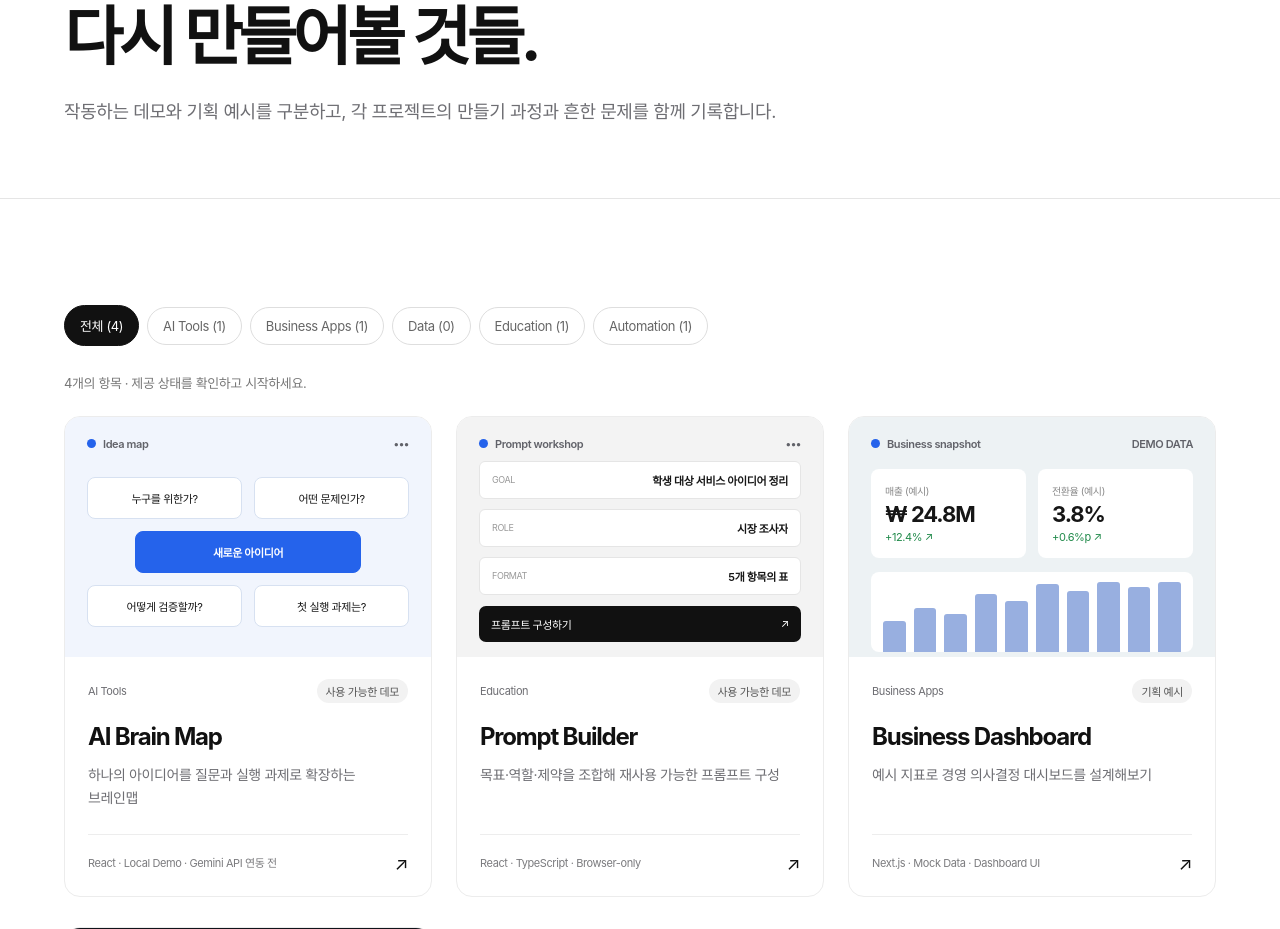
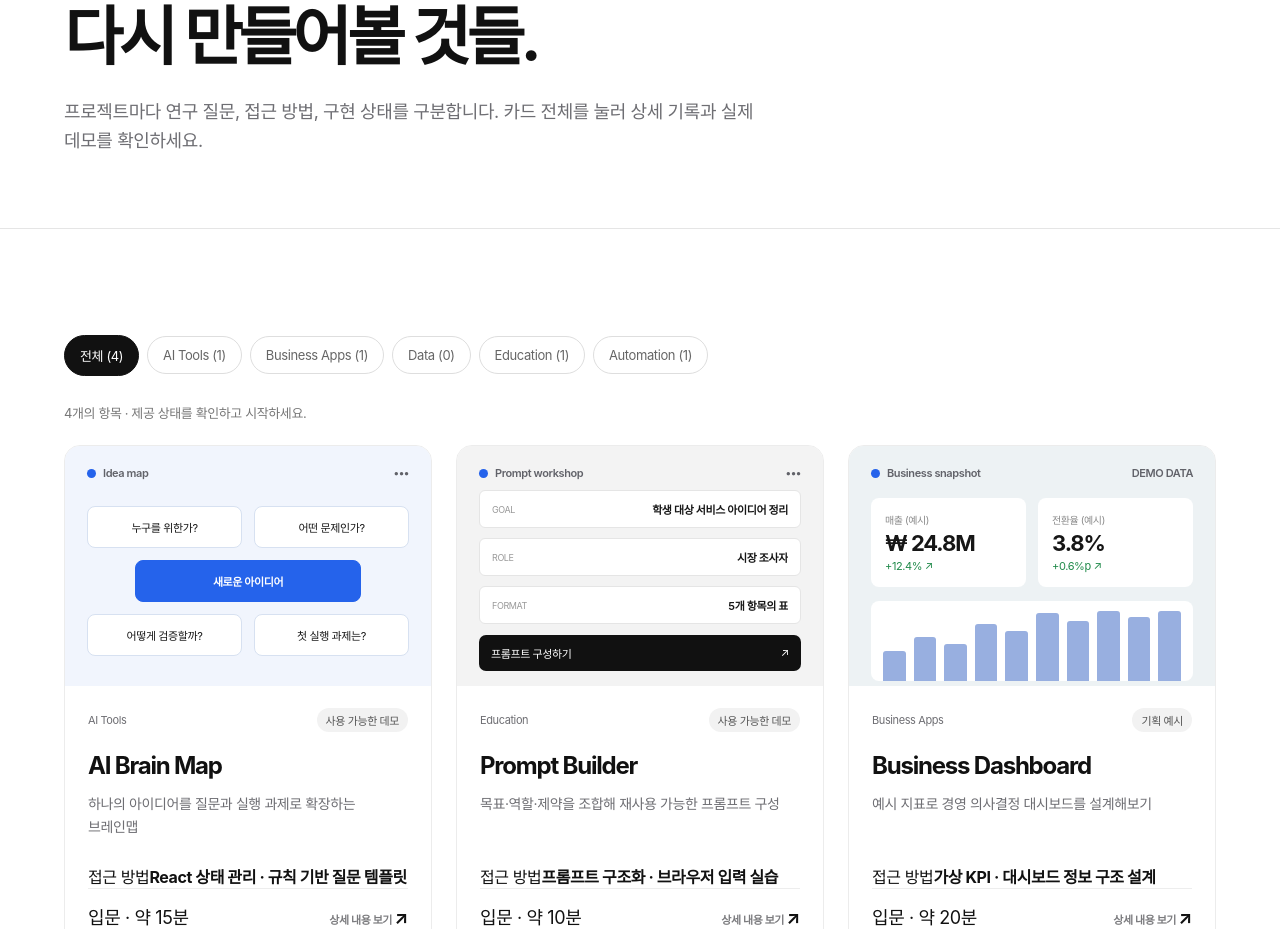
Before and after one commit to Jxny0ung/ddalkak-lab-hai, a Next.js app: page /projects in a window 1280 px wide. Shown: the part 283-1212 px from the top of the page. Built offline with nearby package versions, Linux system fonts and the light colour scheme.

Commit message:
feat(projects): replace duplicated cards with working full-card links and methodology labels

```diff
--- a/src/app/projects/page.tsx
+++ b/src/app/projects/page.tsx
@@ -2,7 +2,7 @@ import Link from "next/link";
 import type { Metadata } from "next";
 import { SiteHeader } from "@/components/site-header";
 import { SiteFooter } from "@/components/site-footer";
-import { ProjectVisual } from "@/components/project-visual";
+import { ProjectCard } from "@/components/project-card";
 import { projectCategories, studentProjects } from "@/lib/student-content";
 
 export const metadata: Metadata = {
@@ -21,7 +21,7 @@ export default async function ProjectsPage({ searchParams }: { searchParams: Pro
         <section className="sl-page-top"><div className="sl-container">
           <span className="sl-kicker">PROJECTS / BUILD & LEARN</span>
           <h1>우리가 만들고,<br/>다시 만들어볼 것들.</h1>
-          <p>작동하는 데모와 기획 예시를 구분하고, 각 프로젝트의 만들기 과정과 흔한 문제를 함께 기록합니다.</p>
+          <p>프로젝트마다 연구 질문, 접근 방법, 구현 상태를 구분합니다. 카드 전체를 눌러 상세 기록과 실제 데모를 확인하세요.</p>
         </div></section>
         <section className="sl-section">
           <div className="sl-container">
@@ -42,14 +42,7 @@ export default async function ProjectsPage({ searchParams }: { searchParams: Pro
               </div>
             ) : (
             <div className="sl-project-grid sl-all-projects">
-              {visible.map((p)=><Link className="sl-project-card" href={`/projects/${p.slug}`} key={p.slug}>
-                <ProjectVisual visual={p.visual} />
-                <div className="sl-project-card-body">
-                  <div className="sl-project-tags"><span>{p.category}</span><span>{p.status}</span></div>
-                  <h2>{p.title}</h2><p>{p.subtitle}</p>
-                  <div className="sl-project-tech">{p.technology}<span aria-hidden="true">↗</span></div>
-                </div>
-              </Link>)}
+              {visible.map((project) => <ProjectCard key={project.slug} project={project} />)}
             </div>
             )}
           </div>
```
